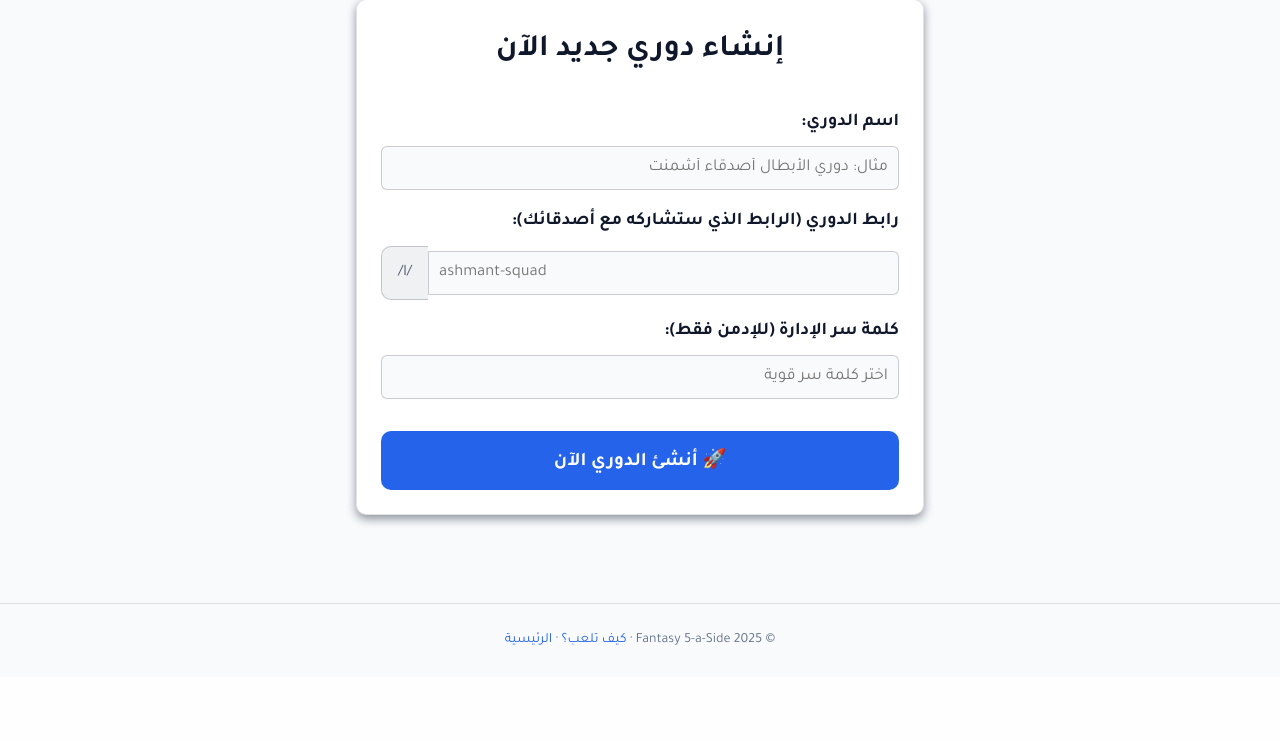
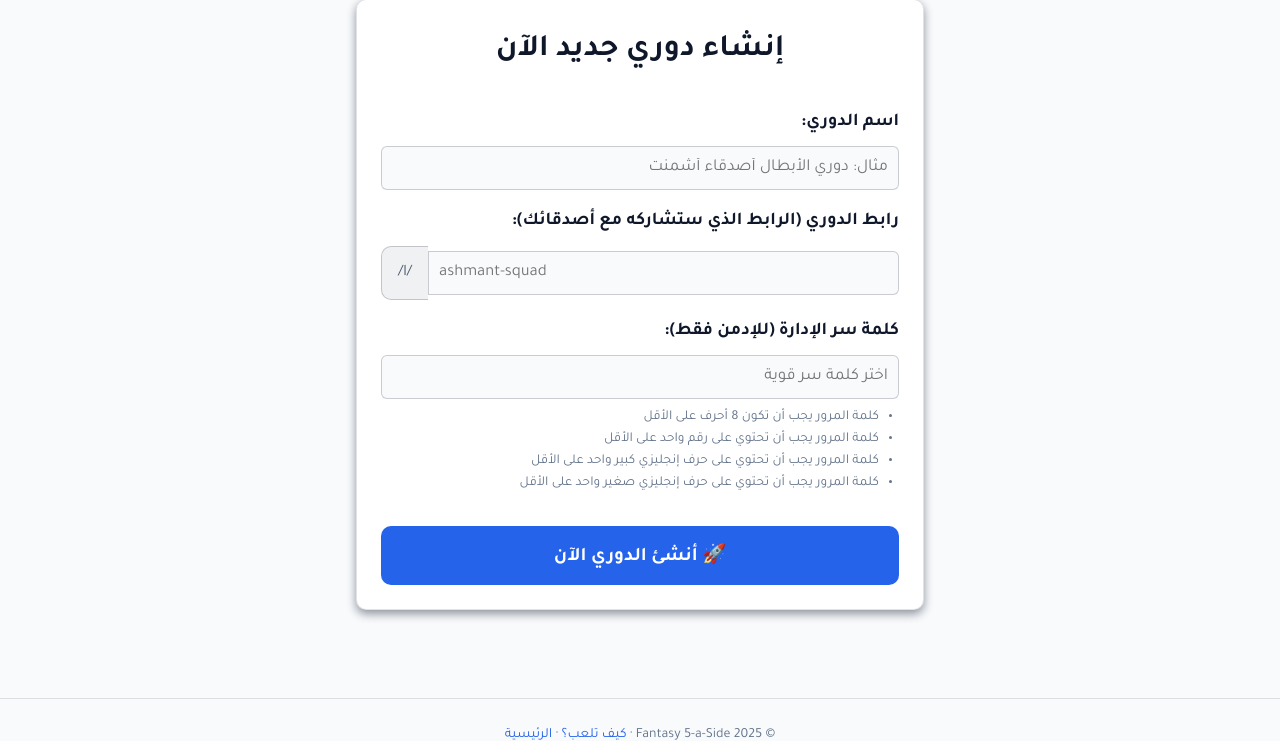
Before and after one commit to 3bkader-gpt/fantasy-5aside, a Python web app: template app/templates/landing.html in a window 1280 px wide. Shown: the part 393-1134 px from the top of the page. Before the commit the page ends 1038 px from the top, so only its background shows below. Run offline with Jinja, Linux system fonts and the light colour scheme; the template is opened without the code that fills it, so the values that code supplies are empty.

Commit message:
feat(landing): show password requirements under admin password field
Made-with: Cursor

```diff
--- a/app/templates/landing.html
+++ b/app/templates/landing.html
@@ -44,6 +44,12 @@
                 <label class="form-label">كلمة سر الإدارة (للإدمن فقط):</label>
                 <input type="password" name="admin_password" required placeholder="اختر كلمة سر قوية"
                     class="form-control">
+                <ul class="password-requirements text-muted" style="font-size: 0.85rem; margin: 0.5rem 0 0 0; padding-right: 1.25rem; text-align: right; line-height: 1.6;">
+                    <li>كلمة المرور يجب أن تكون 8 أحرف على الأقل</li>
+                    <li>كلمة المرور يجب أن تحتوي على رقم واحد على الأقل</li>
+                    <li>كلمة المرور يجب أن تحتوي على حرف إنجليزي كبير واحد على الأقل</li>
+                    <li>كلمة المرور يجب أن تحتوي على حرف إنجليزي صغير واحد على الأقل</li>
+                </ul>
             </div>
 
             <button type="submit" class="btn btn-primary" style="width: 100%; padding: 1rem; font-size: 1.2rem;">
```
